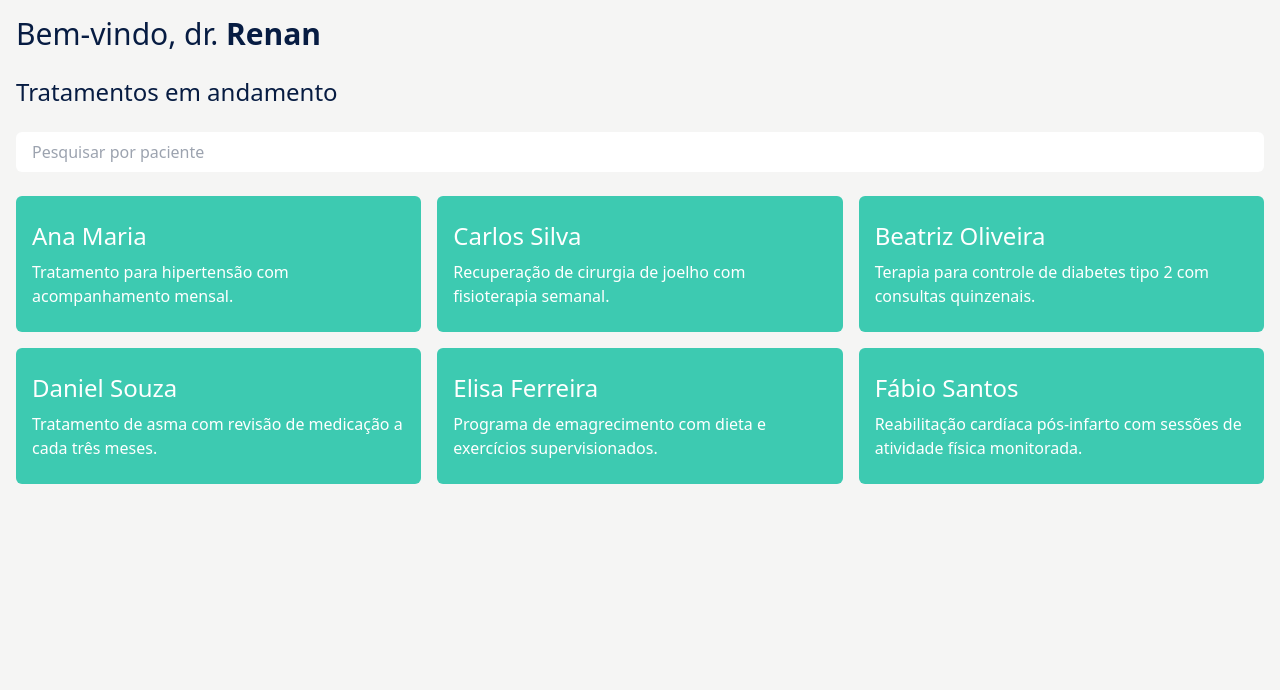
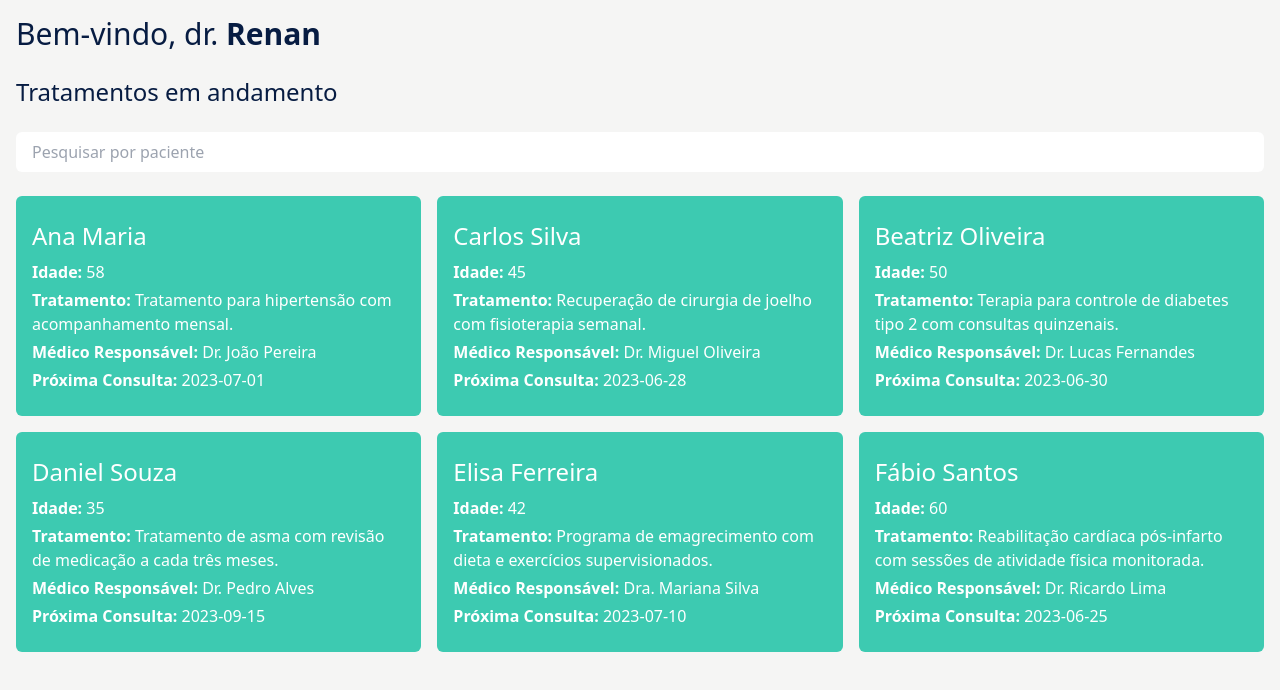
Before and after one commit to mauroDasChagas/hackathon-saude-4.0, a React (Create React App) app in the folder src/frontend/: page /doctorHome in a window 1280 px wide. Shown: the top 690 px of the page. Built offline with nearby package versions, Linux system fonts and the light colour scheme.

Commit message:
🔨 feat: improvements in the data presented to the doctor

```diff
--- a/src/frontend/package.json
+++ b/src/frontend/package.json
@@ -11,6 +11,7 @@
     "react-dom": "^18.3.1",
     "react-router-dom": "^6.23.1",
     "react-scripts": "5.0.1",
+    "uuid": "^10.0.0",
     "web-vitals": "^2.1.4"
   },
   "scripts": {
--- a/src/frontend/src/components/Card.jsx
+++ b/src/frontend/src/components/Card.jsx
@@ -1,12 +1,15 @@
 import React from 'react';
 import { Link } from 'react-router-dom';
 
-const Card = ({ id, title, description }) => {
+const Card = ({ id, name, age, treatment, doctor, nextAppointment }) => {
     return (
         <Link to={`/patient/${id}`} className="block">
             <div className="bg-primary px-4 py-6 rounded-md hover:bg-secondary">
-                <h2 className="text-2xl mb-2">{title}</h2>
-                <p>{description}</p>
+                <h2 className="text-2xl mb-2">{name}</h2>
+                <p className="mb-1"><strong>Idade:</strong> {age}</p>
+                <p className="mb-1"><strong>Tratamento:</strong> {treatment}</p>
+                <p className="mb-1"><strong>Médico Responsável:</strong> {doctor}</p>
+                <p><strong>Próxima Consulta:</strong> {nextAppointment}</p>
             </div>
         </Link>
     );
--- a/src/frontend/src/mockedData/patients.js
+++ b/src/frontend/src/mockedData/patients.js
@@ -1,8 +1,64 @@
+import { v4 as uuidv4 } from 'uuid';
+
 export const mockData = [
-    { id: 1, title: 'Ana Maria', description: 'Tratamento para hipertensão com acompanhamento mensal.' },
-    { id: 2, title: 'Carlos Silva', description: 'Recuperação de cirurgia de joelho com fisioterapia semanal.' },
-    { id: 3, title: 'Beatriz Oliveira', description: 'Terapia para controle de diabetes tipo 2 com consultas quinzenais.' },
-    { id: 4, title: 'Daniel Souza', description: 'Tratamento de asma com revisão de medicação a cada três meses.' },
-    { id: 5, title: 'Elisa Ferreira', description: 'Programa de emagrecimento com dieta e exercícios supervisionados.' },
-    { id: 6, title: 'Fábio Santos', description: 'Reabilitação cardíaca pós-infarto com sessões de atividade física monitorada.' },
+    {
+        id: 1,
+        name: 'Ana Maria',
+        age: 58,
+        treatment: 'Tratamento para hipertensão com acompanhamento mensal.',
+        startDate: '2022-01-15',
+        doctor: 'Dr. João Pereira',
+        nextAppointment: '2023-07-01',
+        treatmentId: uuidv4()
+    },
+    {
+        id: 2,
+        name: 'Carlos Silva',
+        age: 45,
+        treatment: 'Recuperação de cirurgia de joelho com fisioterapia semanal.',
+        startDate: '2022-05-20',
+        doctor: 'Dr. Miguel Oliveira',
+        nextAppointment: '2023-06-28',
+        treatmentId: uuidv4()
+    },
+    {
+        id: 3,
+        name: 'Beatriz Oliveira',
+        age: 50,
+        treatment: 'Terapia para controle de diabetes tipo 2 com consultas quinzenais.',
+        startDate: '2021-11-10',
+        doctor: 'Dr. Lucas Fernandes',
+        nextAppointment: '2023-06-30',
+        treatmentId: uuidv4()
+    },
+    {
+        id: 4,
+        name: 'Daniel Souza',
+        age: 35,
+        treatment: 'Tratamento de asma com revisão de medicação a cada três meses.',
+        startDate: '2022-03-05',
+        doctor: 'Dr. Pedro Alves',
+        nextAppointment: '2023-09-15',
+        treatmentId: uuidv4()
+    },
+    {
+        id: 5,
+        name: 'Elisa Ferreira',
+        age: 42,
+        treatment: 'Programa de emagrecimento com dieta e exercícios supervisionados.',
+        startDate: '2022-06-01',
+        doctor: 'Dra. Mariana Silva',
+        nextAppointment: '2023-07-10',
+        treatmentId: uuidv4()
+    },
+    {
+        id: 6,
+        name: 'Fábio Santos',
+        age: 60,
+        treatment: 'Reabilitação cardíaca pós-infarto com sessões de atividade física monitorada.',
+        startDate: '2022-02-25',
+        doctor: 'Dr. Ricardo Lima',
+        nextAppointment: '2023-06-25',
+        treatmentId: uuidv4()
+    },
 ];
--- a/src/frontend/src/pages/DoctorHome.jsx
+++ b/src/frontend/src/pages/DoctorHome.jsx
@@ -8,7 +8,7 @@ const DoctorHome = () => {
     const [searchTerm, setSearchTerm] = useState('');
 
     const filteredPatients = mockData.filter(patient =>
-        patient.title.toLowerCase().includes(searchTerm.toLowerCase())
+        patient.name.toLowerCase().includes(searchTerm.toLowerCase())
     );
 
     return (
@@ -28,7 +28,15 @@ const DoctorHome = () => {
             </div>
             <div className="grid grid-cols-1 md:grid-cols-2 lg:grid-cols-3 gap-4">
                 {filteredPatients.map(patient => (
-                    <Card key={patient.id} id={patient.id} title={patient.title} description={patient.description} />
+                    <Card
+                        key={patient.id}
+                        id={patient.id}
+                        name={patient.name}
+                        age={patient.age}
+                        treatment={patient.treatment}
+                        doctor={patient.doctor}
+                        nextAppointment={patient.nextAppointment}
+                    />
                 ))}
             </div>
         </div>
--- a/src/frontend/src/pages/PatientDetailsPage.jsx
+++ b/src/frontend/src/pages/PatientDetailsPage.jsx
@@ -14,8 +14,18 @@ const PatientDetails = () => {
         <div className="p-4 bg-stone-100 min-h-screen text-white">
             <h1 className="text-3xl text-secondary mb-6">Detalhes do Paciente</h1>
             <div className="bg-primary px-4 py-6 rounded-md">
-                <h2 className="text-2xl mb-2">{patient.title}</h2>
-                <p>{patient.description}</p>
+                <h2 className="text-2xl mb-2">{patient.name}</h2>
+                <p className="mb-2"><strong>Idade:</strong> {patient.age}</p>
+                <p className="mb-2"><strong>Tratamento:</strong> {patient.treatment}</p>
+                <p className="mb-2"><strong>ID do Tratamento:</strong> {patient.treatmentId}</p>
+                <p className="mb-2"><strong>Data de Início:</strong> {patient.startDate}</p>
+                <p className="mb-2"><strong>Médico Responsável:</strong> {patient.doctor}</p>
+                <p className="mb-2"><strong>Próxima Consulta:</strong> {patient.nextAppointment}</p>
+            </div>
+
+            <h1 className="text-3xl mt-6 mb-6 text-secondary mb-6">Histórico do paciente</h1>
+            <div className="bg-primary px-4 py-6 rounded-md">
+
             </div>
         </div>
     );
```
Also changed, not shown: 1 other file (tests, documents, lock files or other folders).
